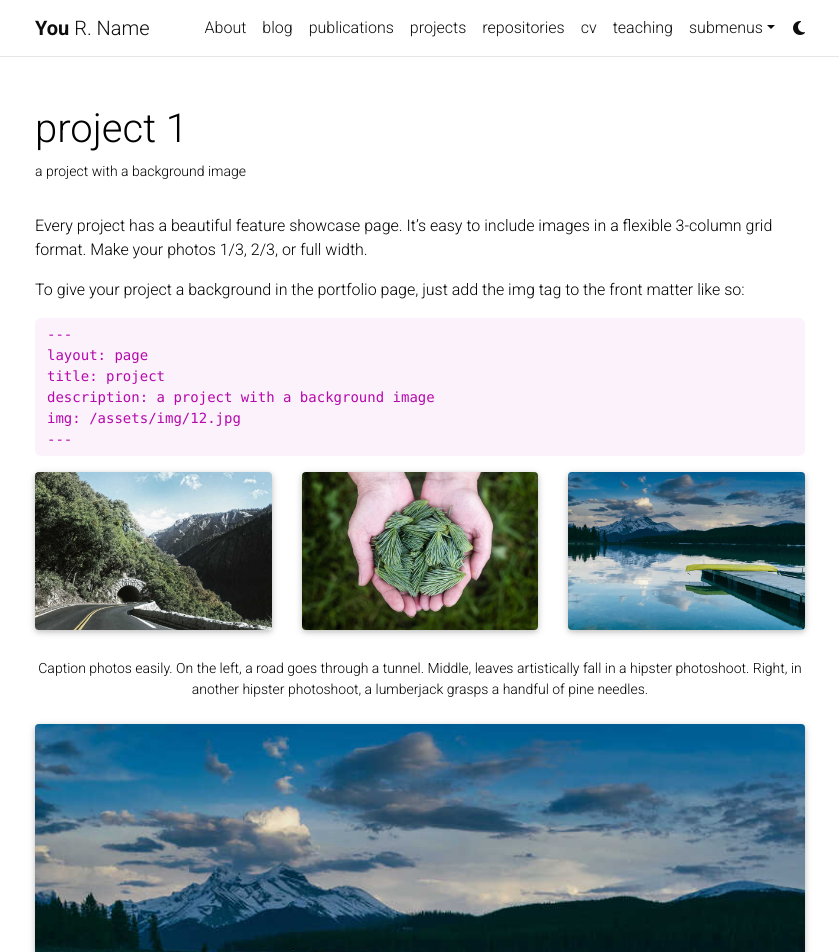
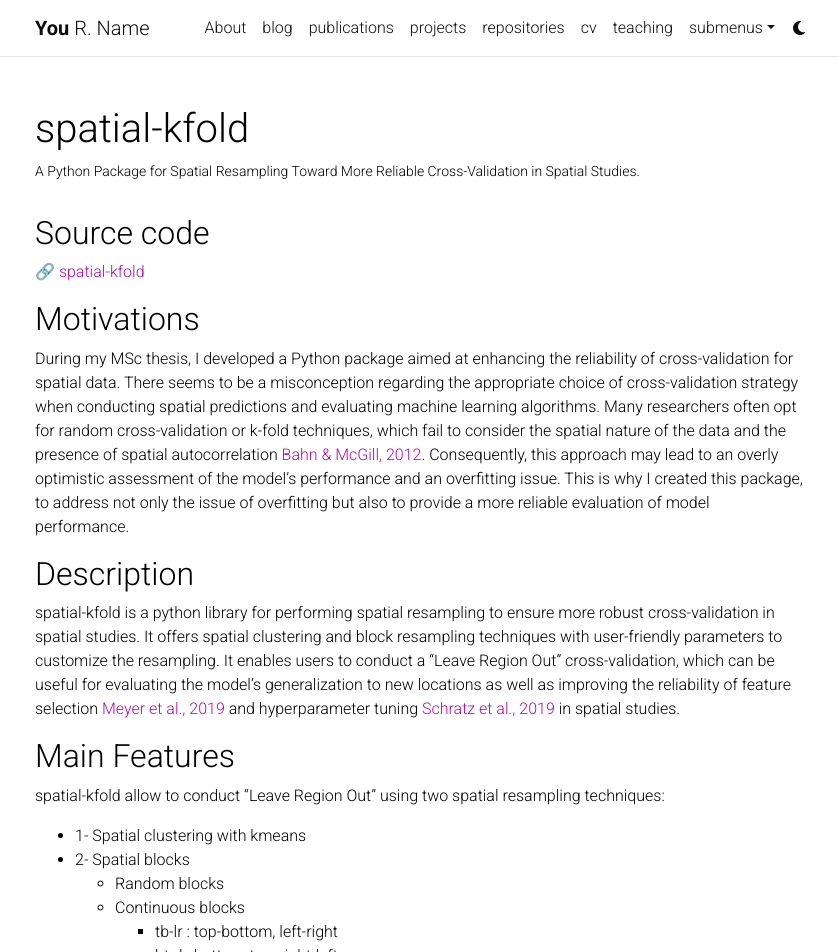
Before and after one commit to WalidGharianiEAGLE/walidgharianieagle.github.io, a Jekyll site: the page built from _projects/1_project.md, in a window 1280 px wide and 1400 px high. Shown: the top 952 px of the window, without its empty margins (220-1059 px from the left). Built offline with Jekyll 4.4.1, drawn with Linux system fonts in a browser that asks for light colours; full-size pictures stand in for the smaller copies a plugin makes; comment, search, counter and statistics services are not loaded; a style sheet for code colours, icons or effects is not loaded; some of the changed text lies outside the part shown.

Commit message:
Added 1-2-3 projects

````diff
--- a/_projects/1_project.md
+++ b/_projects/1_project.md
@@ -1,80 +1,65 @@
 ---
 layout: page
-title: project 1
-description: a project with a background image
-img: assets/img/12.jpg
+title: spatial-kfold #<h1>Spatial-kfold</h1>
+description: A Python Package for Spatial Resampling Toward More Reliable Cross-Validation in Spatial Studies.
+img: assets/img/projects/project_1/trees.jpg
 importance: 1
-category: work
+category: Open Source
 ---
 
-Every project has a beautiful feature showcase page.
-It's easy to include images in a flexible 3-column grid format.
-Make your photos 1/3, 2/3, or full width.
+## Source code
+🔗 [spatial-kfold](https://github.com/WalidGharianiEAGLE/spatial-kfold)
 
-To give your project a background in the portfolio page, just add the img tag to the front matter like so:
+## Motivations
 
-    ---
-    layout: page
-    title: project
-    description: a project with a background image
-    img: /assets/img/12.jpg
-    ---
+During my MSc thesis, I developed a Python package aimed at enhancing the reliability of cross-validation for spatial data. There seems to be a misconception regarding the appropriate choice of cross-validation strategy when conducting spatial predictions and evaluating machine learning algorithms. Many researchers often opt for random cross-validation or k-fold techniques, which fail to consider the spatial nature of the data and the presence of spatial autocorrelation [Bahn & McGill, 2012](https://doi.org/10.1111/ecog.02881). Consequently, this approach may lead to an overly optimistic assessment of the model's performance and an overfitting issue. This is why I created this package, to address not only the issue of overfitting but also to provide a more reliable evaluation of model performance.
+
+## Description
+
+spatial-kfold is a python library for performing spatial resampling to ensure more robust cross-validation in spatial studies. It offers spatial clustering and block resampling techniques with user-friendly parameters to customize the resampling. It enables users to conduct a "Leave Region Out" cross-validation, which can be useful for evaluating the model's generalization to new locations as well as improving the reliability of feature selection [Meyer et al., 2019](https://doi.org/10.1016/j.ecolmodel.2019.108815) and hyperparameter tuning [Schratz et al., 2019](https://doi.org/10.1016/j.ecolmodel.2019.06.002) in spatial studies.
+
+
+## Main Features
+
+spatial-kfold allow to conduct "Leave Region Out" using two spatial resampling techniques:
+
+* 1- Spatial clustering with kmeans
+* 2- Spatial blocks
+    * Random blocks
+    * Continuous blocks
+        * tb-lr : top-bottom, left-right
+        * bt-rl : bottom-top, right-left
+
+## Installation
+
+spatial-kfold can be installed from [PyPI](https://pypi.org/project/spatial-kfold/)
+
+```py
+pip install spatial-kfold
+```
+### Spatial resampling
 
 <div class="row">
     <div class="col-sm mt-3 mt-md-0">
-        {% include figure.html path="assets/img/1.jpg" title="example image" class="img-fluid rounded z-depth-1" %}
-    </div>
-    <div class="col-sm mt-3 mt-md-0">
-        {% include figure.html path="assets/img/3.jpg" title="example image" class="img-fluid rounded z-depth-1" %}
-    </div>
-    <div class="col-sm mt-3 mt-md-0">
-        {% include figure.html path="assets/img/5.jpg" title="example image" class="img-fluid rounded z-depth-1" %}
+        {% include figure.html path="assets/img/projects/project_1/blocks_resampling
+.png" title="example image" class="img-fluid rounded z-depth-1" zoomable=true %}
     </div>
 </div>
 <div class="caption">
-    Caption photos easily. On the left, a road goes through a tunnel. Middle, leaves artistically fall in a hipster photoshoot. Right, in another hipster photoshoot, a lumberjack grasps a handful of pine needles.
+    Spatially Clustered Folds.
 </div>
+
+### Random and Spatial cross validation
+
 <div class="row">
     <div class="col-sm mt-3 mt-md-0">
-        {% include figure.html path="assets/img/5.jpg" title="example image" class="img-fluid rounded z-depth-1" %}
+        {% include figure.html path="assets/img/projects/project_1/randomCV_spatialCV.png" title="example image" class="img-fluid rounded z-depth-1" zoomable=true %}
     </div>
 </div>
 <div class="caption">
-    This image can also have a caption. It's like magic.
+    k-fold vs spatial-kfold.
 </div>
 
-You can also put regular text between your rows of images.
-Say you wanted to write a little bit about your project before you posted the rest of the images.
-You describe how you toiled, sweated, *bled* for your project, and then... you reveal its glory in the next row of images.
-
-
-<div class="row justify-content-sm-center">
-    <div class="col-sm-8 mt-3 mt-md-0">
-        {% include figure.html path="assets/img/6.jpg" title="example image" class="img-fluid rounded z-depth-1" %}
-    </div>
-    <div class="col-sm-4 mt-3 mt-md-0">
-        {% include figure.html path="assets/img/11.jpg" title="example image" class="img-fluid rounded z-depth-1" %}
-    </div>
-</div>
-<div class="caption">
-    You can also have artistically styled 2/3 + 1/3 images, like these.
-</div>
-
-
-The code is simple.
-Just wrap your images with `<div class="col-sm">` and place them inside `<div class="row">` (read more about the <a href="https://getbootstrap.com/docs/4.4/layout/grid/">Bootstrap Grid</a> system).
-To make images responsive, add `img-fluid` class to each; for rounded corners and shadows use `rounded` and `z-depth-1` classes.
-Here's the code for the last row of images above:
-
-{% raw %}
-```html
-<div class="row justify-content-sm-center">
-    <div class="col-sm-8 mt-3 mt-md-0">
-        {% include figure.html path="assets/img/6.jpg" title="example image" class="img-fluid rounded z-depth-1" %}
-    </div>
-    <div class="col-sm-4 mt-3 mt-md-0">
-        {% include figure.html path="assets/img/11.jpg" title="example image" class="img-fluid rounded z-depth-1" %}
-    </div>
-</div>
-```
-{% endraw %}
+    ---
+    Background image srource: Photo by Lukasz Szmigiel on Unsplash
+    ---
````
Also changed, not shown: _projects/2_project.md (+44 -59 lines), _projects/3_project.md (+30 -54 lines).
